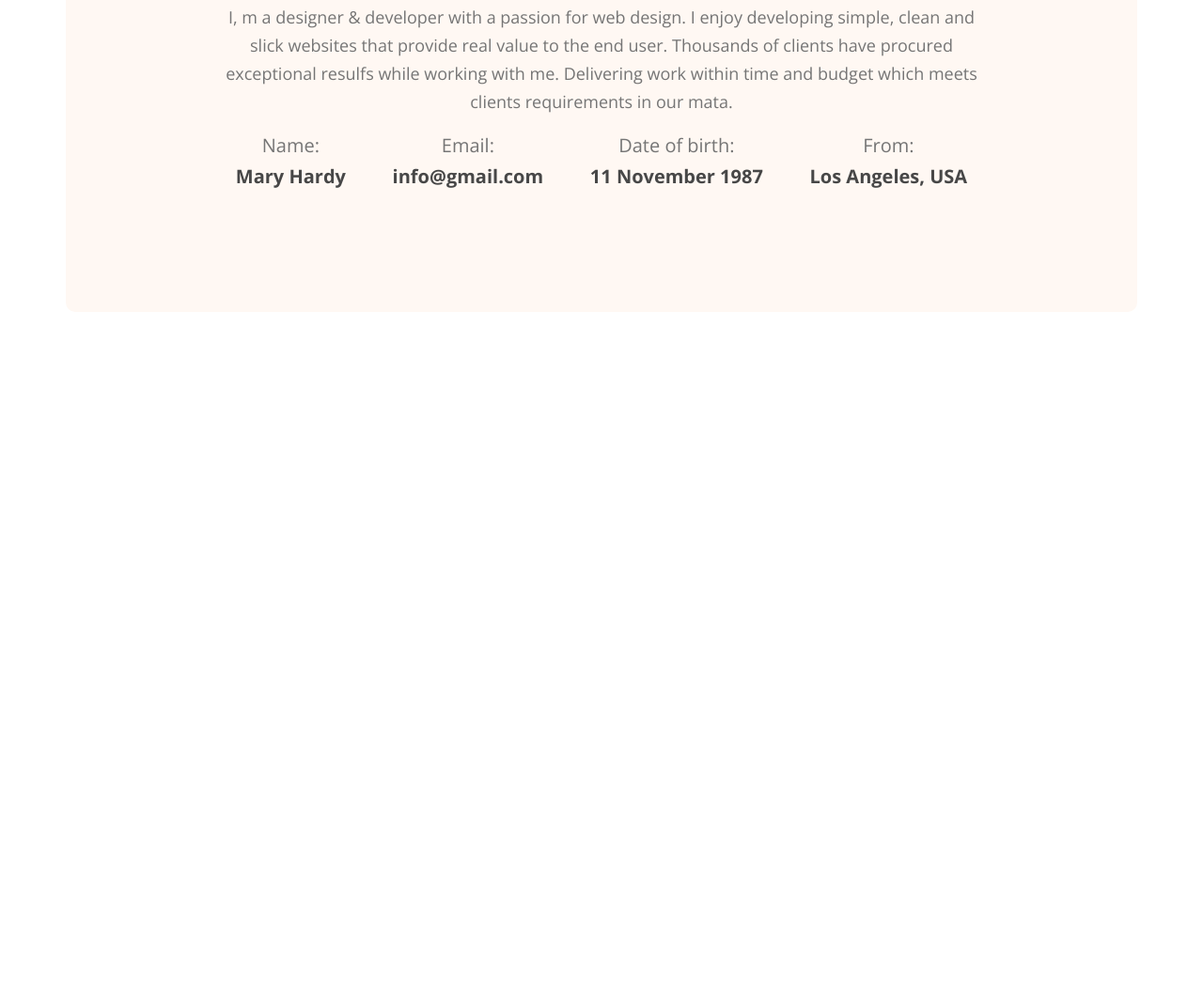
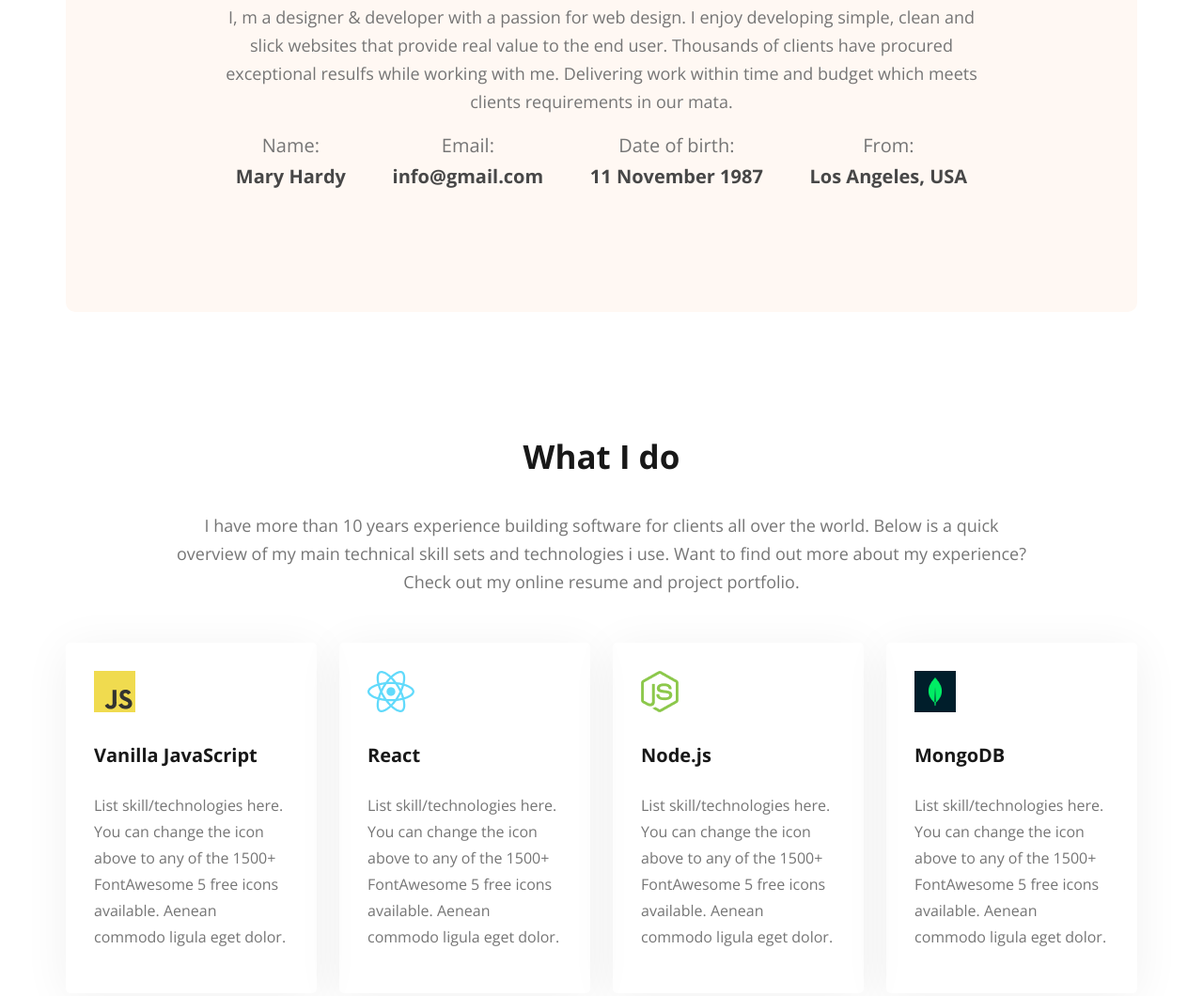
Before and after one commit to Shoikot-007/my-first-portfolio-website, a plain HTML site: page index.html in a window 1280 px wide. Shown: the part 1202-2262 px from the top of the page at 94% size. Before the commit the page ends 1534 px from the top, so only its background shows below. Drawn offline with nearby package versions, Linux system fonts and the light colour scheme.

Commit message:
added the skill section

```diff
--- a/index.html
+++ b/index.html
@@ -56,6 +56,48 @@
         </div>
       </div>
     </section>
+
+    <!-- what I do section start -->
+     <section class="skills">
+      <h3 class="section-title text-center">
+        What I do
+      </h3>
+      <p class="section-description text-center">
+        I have more than 10 years experience building software for clients all over the world. Below is a quick overview of my main technical skill sets and technologies i use. Want to find out more about my experience? Check out my online resume and project portfolio.
+      </p>
+
+      <div class="skills-container">
+        <div class="skill">
+          <img src="images/icons/js.png" alt="">
+          <h4 class="skill-title">Vanilla JavaScript</h4>
+          <p class="skill-description">
+            List skill/technologies here. You can change the icon above to any of the 1500+ FontAwesome 5 free icons available. Aenean commodo ligula eget dolor.
+          </p>
+        </div>
+        <div class="skill">
+          <img src="images/icons/react.png" alt="">
+          <h4 class="skill-title">React</h4>
+          <p class="skill-description">
+            List skill/technologies here. You can change the icon above to any of the 1500+ FontAwesome 5 free icons available. Aenean commodo ligula eget dolor.
+          </p>
+        </div>
+        <div class="skill">
+          <img src="images/icons/nodejs.png" alt="">
+          <h4 class="skill-title">Node.js</h4>
+          <p class="skill-description">
+            List skill/technologies here. You can change the icon above to any of the 1500+ FontAwesome 5 free icons available. Aenean commodo ligula eget dolor.
+          </p>
+        </div>
+        <div class="skill">
+          <img src="images/icons/mongo.png" alt="">
+          <h4 class="skill-title">MongoDB</h4>
+          <p class="skill-description">
+            List skill/technologies here. You can change the icon above to any of the 1500+ FontAwesome 5 free icons available. Aenean commodo ligula eget dolor.
+          </p>
+        </div>
+      </div>
+     </section>
+     <!-- what I do section end -->
   </main>
 
   <footer></footer>
--- a/styles/portfolio.css
+++ b/styles/portfolio.css
@@ -48,6 +48,10 @@ body {
   font-size: 18px;
   font-weight: 400;
   line-height: 30px;
+}
+
+.text-center {
+  text-align: center;
 }
 
 /* header */
@@ -145,13 +149,17 @@ main {
   margin: 0 auto;
 }
 
+main section {
+  margin-top: 130px;
+  margin-bottom: 130px;
+}
+
 /* about styles */
 
 .about {
   border-radius: 10px;
   padding: 131px 156px;
   text-align: center;
-  margin-top: 130px;
 }
 
 .about-infos {
@@ -173,3 +181,34 @@ main {
   font-weight: 700;
   color: rgb(71, 71, 71);
 }
+
+/* skills section styles */
+
+.skills > p {
+  padding: 0 115px;
+}
+
+.skills-container {
+  display: flex;
+  gap: 24px;
+  margin-top: 50px;
+}
+
+.skill {
+  border-radius: 5px;
+  box-shadow: 0px 6px 50px 0px rgba(0, 0, 0, 0.06);
+  padding: 30px;
+}
+
+.skill-title {
+  color: rgb(24, 24, 24);
+  font-size: 20px;
+  font-weight: 700;
+}
+
+.skill-description {
+  color: rgb(117, 117, 117);
+  font-size: 16px;
+  font-weight: 400;
+  line-height: 28px;
+}
```
